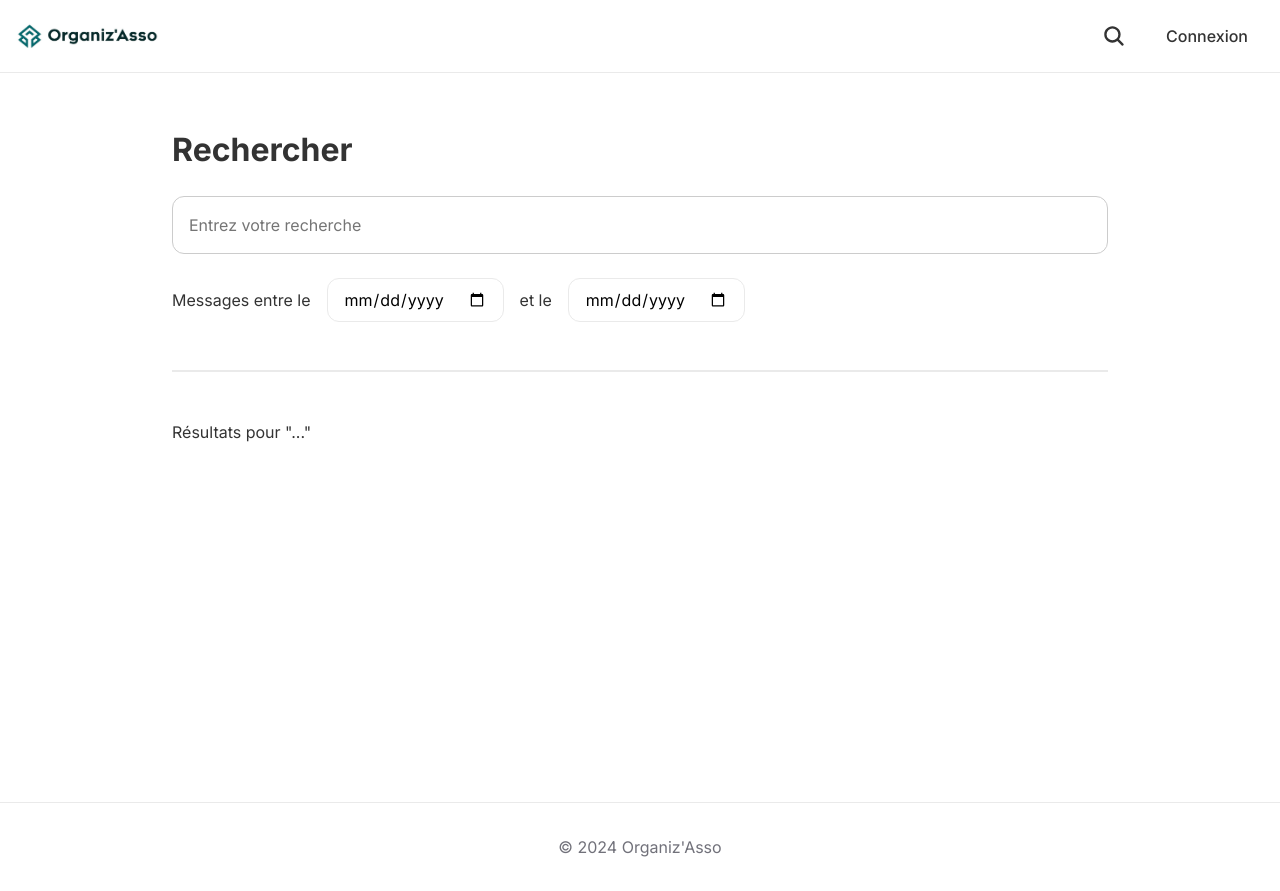
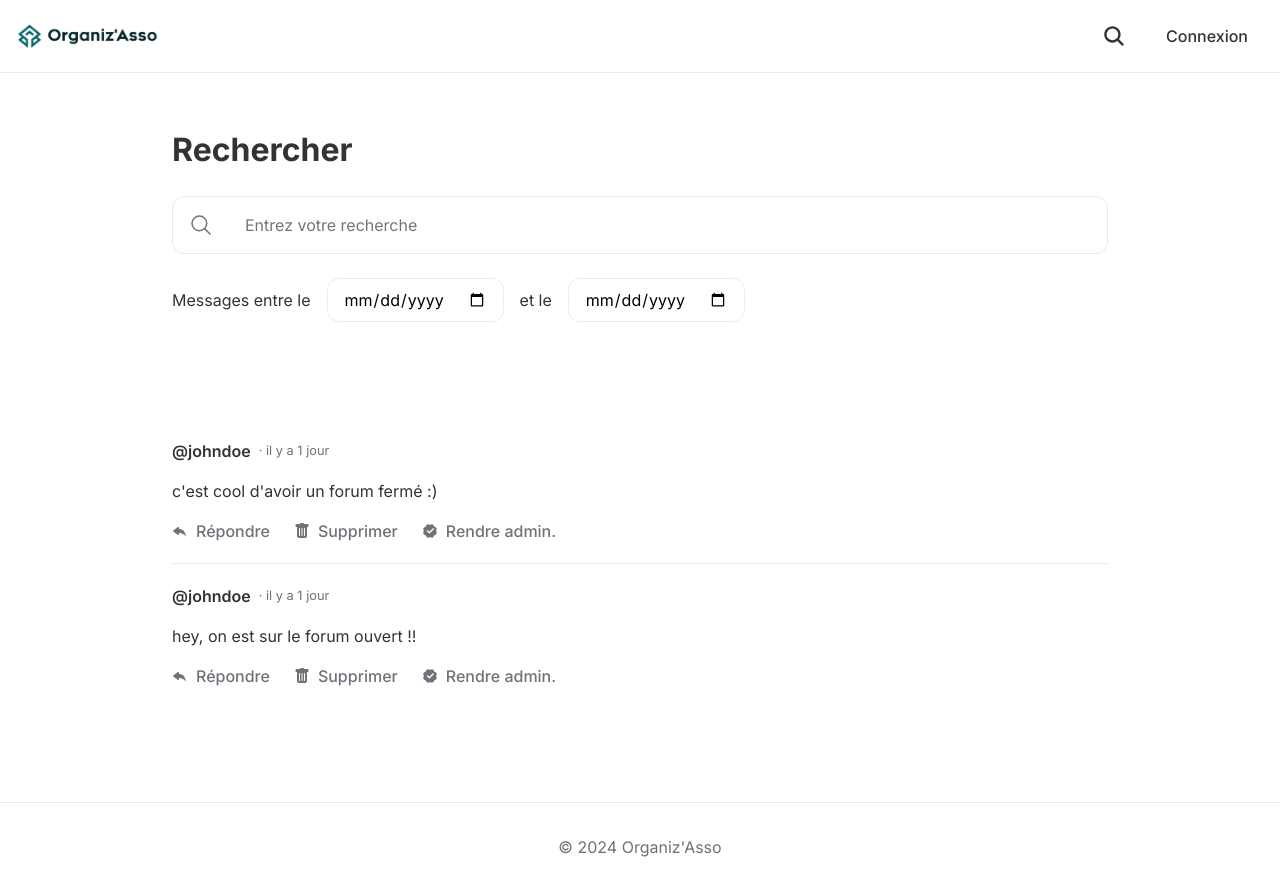
Before and after one commit to axeelz/organizasso, a React (Vite) app: page /search in a window 1280 px wide. Built offline with nearby package versions, Linux system fonts and the light colour scheme; the HTML template or start-up script is replaced by a standard one.

Commit message:
improved search

```diff
--- a/src/pages/Search.jsx
+++ b/src/pages/Search.jsx
@@ -1,14 +1,29 @@
 import { useState } from "react";
 import styles from "./Search.module.css";
+import { messages } from "../data/sample";
+import MessagesList from "../components/MessagesList";
+import { IoSearchOutline } from "react-icons/io5";
 
 const Search = () => {
   const [query, setQuery] = useState("");
   const [startDate, setStartDate] = useState("");
   const [endDate, setEndDate] = useState("");
 
+  const results = messages.filter((message) => {
+    const date = new Date(message.date);
+    const start = startDate ? new Date(startDate) : new Date(0);
+    const end = endDate ? new Date(endDate) : new Date();
+
+    return message.content.toLowerCase().includes(query.toLowerCase()) && date >= start && date <= end;
+  });
+
   return (
     <main>
       <h1>Rechercher</h1>
+      <label className={styles.searchContainer}>
+        <span className={styles.iconContainer}>
+          <IoSearchOutline size={24} />
+        </span>
         <input
           className={styles.searchInput}
           type="text"
@@ -16,6 +31,7 @@ const Search = () => {
           value={query}
           onChange={(e) => setQuery(e.target.value)}
         />
+      </label>
 
       <div className={styles.filters}>
         <span>Messages entre le</span>
@@ -26,7 +42,7 @@ const Search = () => {
 
       <hr className={styles.separator} />
 
-      <p>Résultats pour "{query || "..."}"</p>
+      <MessagesList messages={results} />
     </main>
   );
 };
--- a/src/pages/Search.module.css
+++ b/src/pages/Search.module.css
@@ -1,8 +1,31 @@
+.searchContainer {
+  display: flex;
+  gap: 1rem;
+  border: var(--border);
+  border-radius: var(--border-radius);
+  padding: 0.5rem 1rem;
+  cursor: text;
+}
+
+.searchContainer:focus-within {
+  border: 1px solid #ccc;
+}
+
+.searchContainer:focus-within .iconContainer {
+  color: var(--text-color);
+}
+
+.iconContainer {
+  display: flex;
+  align-items: center;
+  justify-content: center;
+  color: var(--text-muted);
+}
+
 .searchInput {
   width: 100%;
-  padding: 1rem;
-  border: 1px solid #ccc;
-  border-radius: var(--border-radius);
+  border: none;
+  outline: none;
 }
 
 .filters {
@@ -19,5 +42,7 @@
 
 .separator {
   margin: 3rem 0;
-  border: var(--border);
+  border: none;
+  height: 1px;
+  background-color: var(--border-color);
 }
```
Lines whose indentation alone changed are shown as unchanged.
